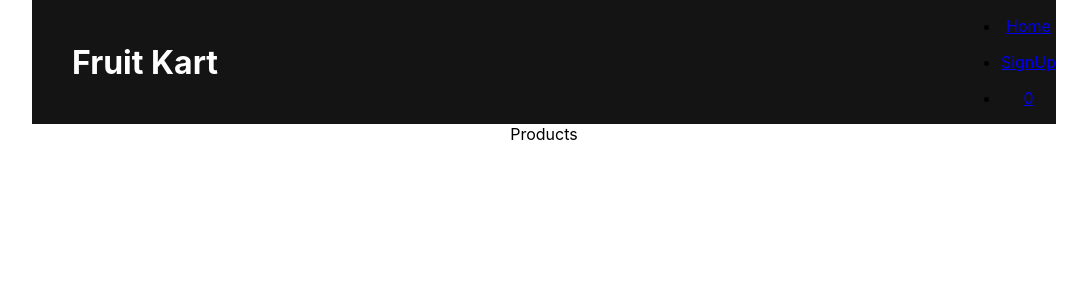
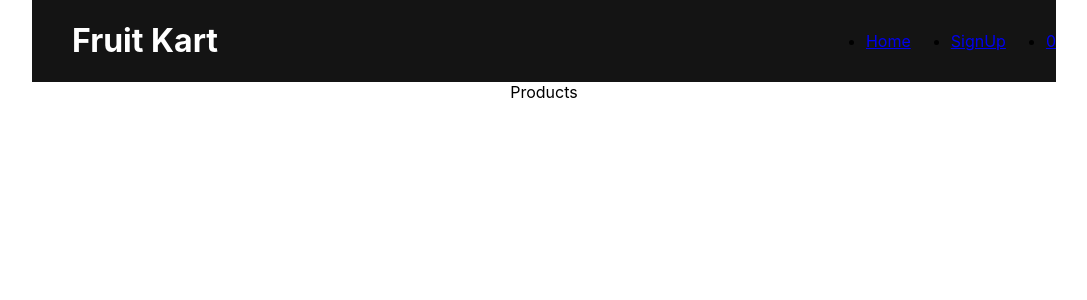
Before and after one commit to shashanknaik808/fruitkart_react_app, a React (Create React App) app in the folder frontend/: page / in a window 1280 px wide. Shown: the top 300 px of the page, without its empty margins (96-1183 px from the left). Built offline with nearby package versions, Linux system fonts and the light colour scheme.

Commit message:
CSS - Style Header component and its elements

```diff
--- a/frontend/src/components/header/Header.css
+++ b/frontend/src/components/header/Header.css
@@ -1,4 +1,4 @@
-.header{
+.header {
     top: 0;
     min-height: 80px;
     width: 80%;
@@ -10,8 +10,12 @@
     background-color: #141414;
 }
 
-.logo{
+.logo {
     text-decoration: none;
     color: white;
     padding-left: 40px;
 }
+
+.header-links {
+    display: flex;
+}
```
